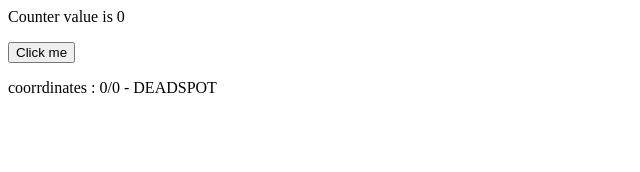
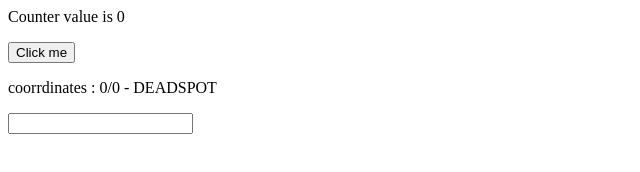
Before and after one commit to ashu2016/udemy-vuejs2, a website built with Parcel: page index.html in a window 1280 px wide. Shown: the whole page, without its empty margins (0-640 px from the left). Built offline with nearby package versions, Linux system fonts and the light colour scheme.

Commit message:
keyModifier and key based events
Similar to normal event we have key related event like keyup and keydown.

also modifiers like enter can be used for specific keys.

```diff
--- a/index.html
+++ b/index.html
@@ -21,6 +21,8 @@
 			coorrdinates : {{x}}/{{y}}
 			- <span @mousemove.stop=""> DEADSPOT</span>
 			</p>
+
+			<input type="text" @keyup.enter="alertMe">
 	</div>
 
 
--- a/src/index.js
+++ b/src/index.js
@@ -12,6 +12,9 @@ new Vue({
     getCoordinates: function(event) {
       this.x = event.clientX;
       this.y = event.clientY;
+    },
+    alertMe : function(){
+      alert("Alert kar diya hai");
     }
   }
 });
```
